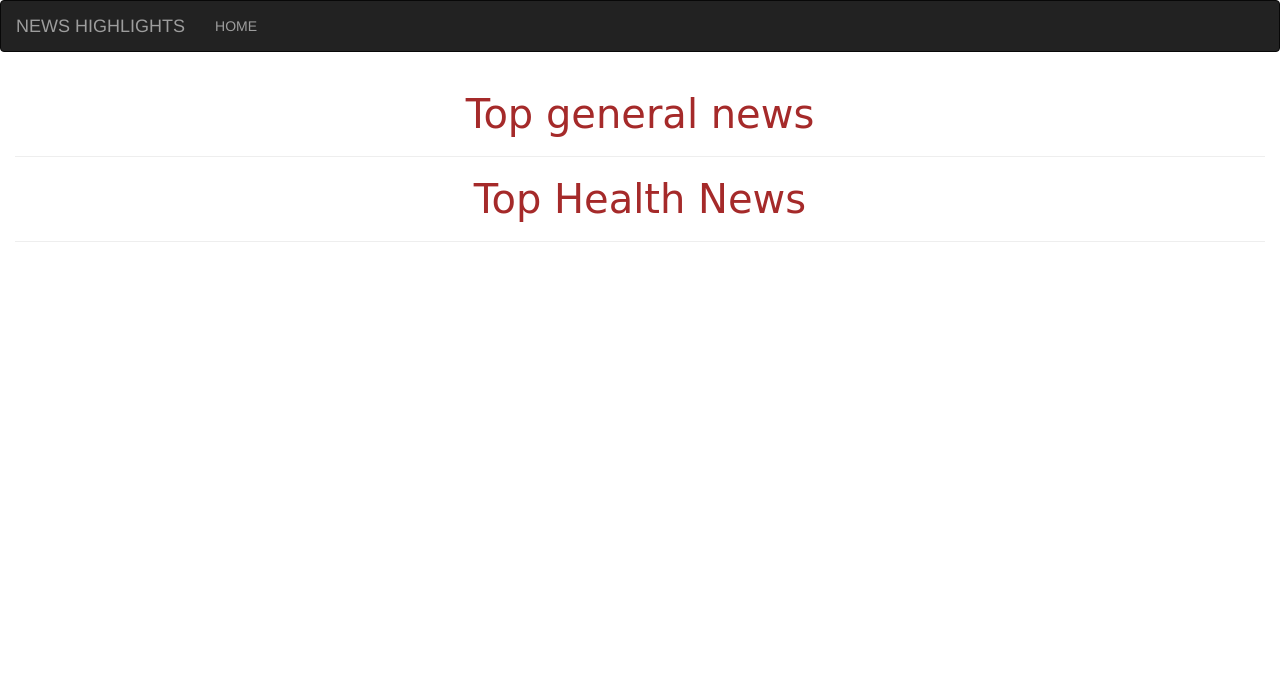
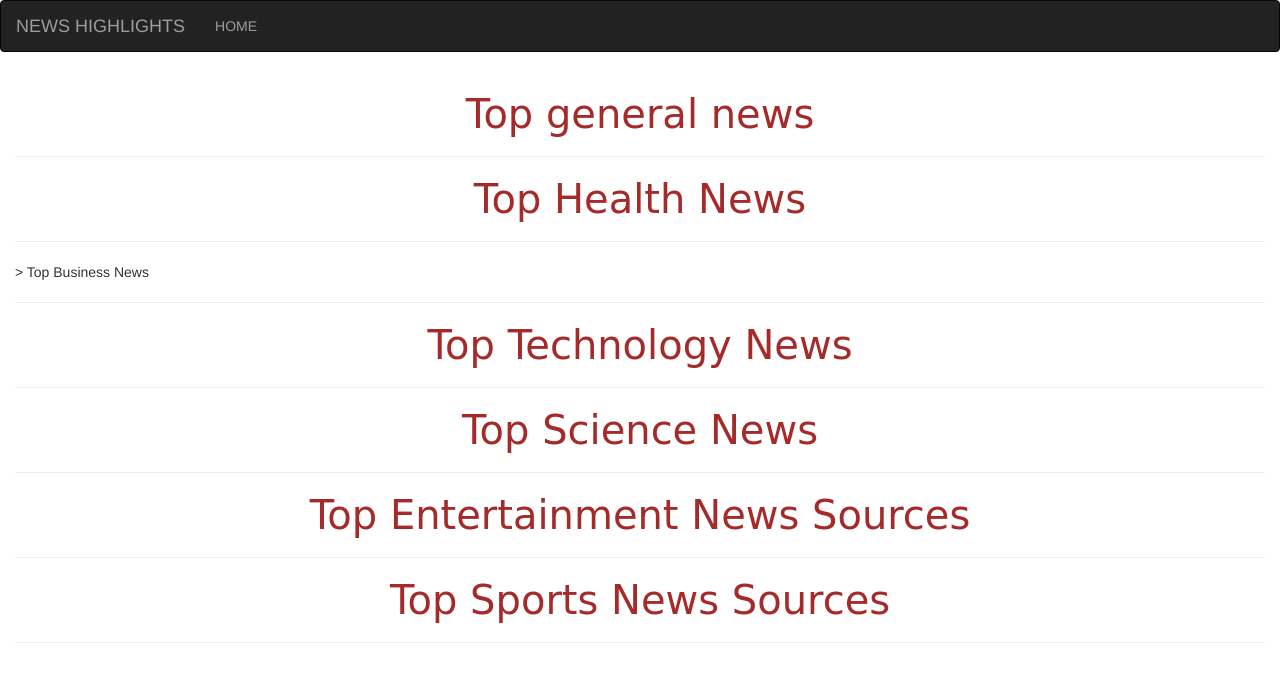
Before and after one commit to sharon0812/News, a Flask app: template app/templates/index.html in a window 1280 px wide. Shown: the top 682 px of the page. Run offline with Flask 2, Linux system fonts and the light colour scheme; the template is opened without the code that fills it: most values are stand-ins (such as "Sample title", 1, 10 or a date in 2020); some libraries are stand-ins or nearby versions.

Commit message:
add entertainment and sports source

```diff
--- a/app/templates/index.html
+++ b/app/templates/index.html
@@ -15,7 +15,39 @@
 
         {{ macro.displaySourceList(science_sources)}}
 
+		<!-- Business News Section  -->
+        <h3 class="text-center" style="font-family: 'Sansita Swashed', cursive; font-size: 40px; color:brown"></h3>> Top Business News</h3>
+        <hr>
 
+        {{ macro.displaySourceList(business_sources)}}
+
+        <!-- Technology News Section  -->
+
+        <h3 class="text-center" style="font-family: 'Sansita Swashed', cursive; font-size: 40px; color:brown"> Top Technology News</h3>
+        <hr>
+
+        {{ macro.displaySourceList(general_sources)}}
+
+        <!-- Science News Section  -->
+        <h3 class="text-center" style="font-family: 'Sansita Swashed', cursive; font-size: 40px; color:brown"> Top Science News</h3>
+        <hr>
+
+        {{ macro.displaySourceList(health_sources)}}
+
+        <!-- Entertainment News Section  -->
+
+        <h3 class="text-center" style="font-family: 'Sansita Swashed', cursive; font-size: 40px; color:brown"> Top Entertainment News Sources</h3>
+        <hr>
+
+
+        {{ macro.displaySourceList(entertainment_sources)}}
+
+        <!-- Sports News Section  -->
+
+        <h3 class="text-center" style="font-family: 'Sansita Swashed', cursive; font-size: 40px; color:brown"> Top Sports News Sources</h3>
+        <hr>
+
+        {{ macro.displaySourceList(sports_sources)}}
 
 </div>
 
```
